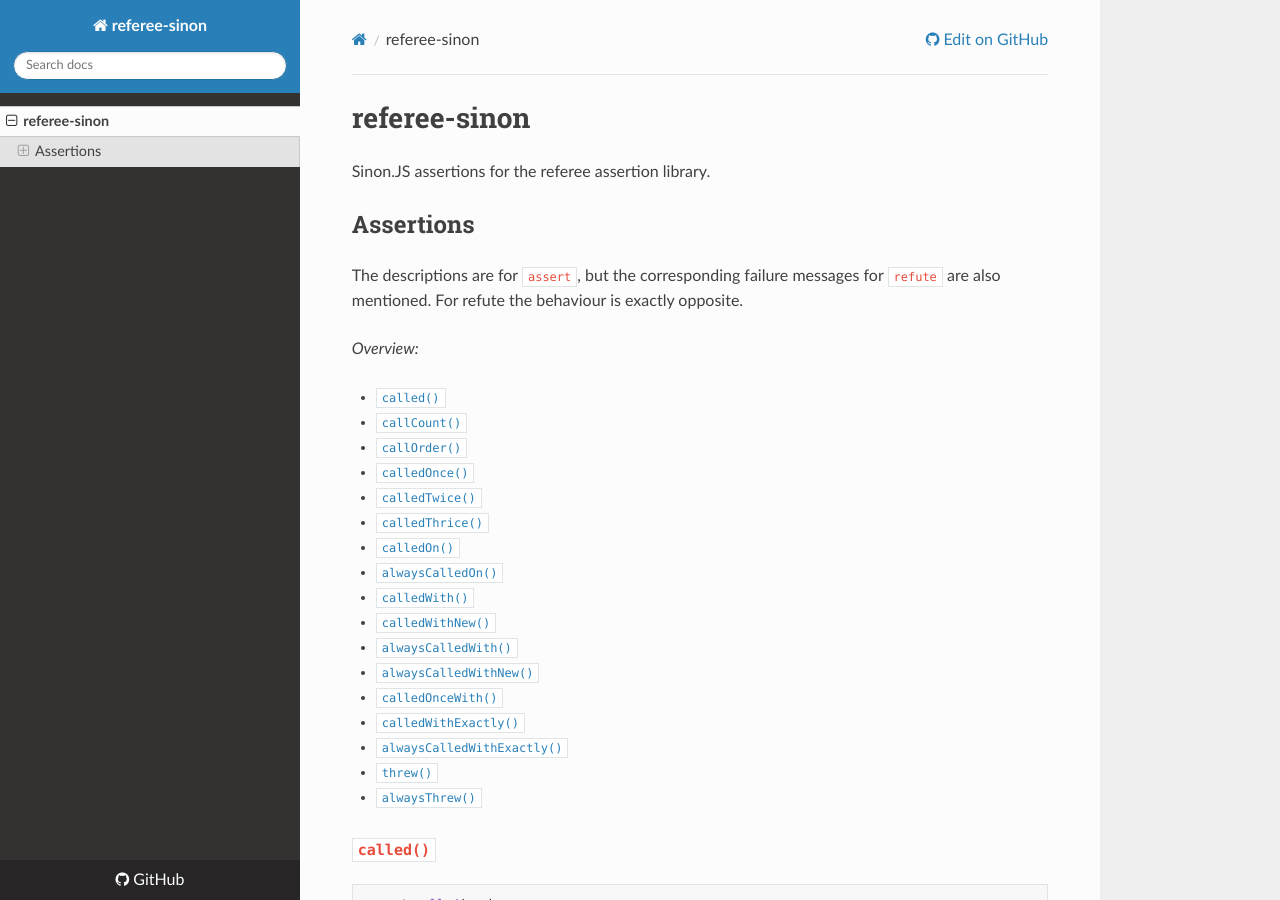
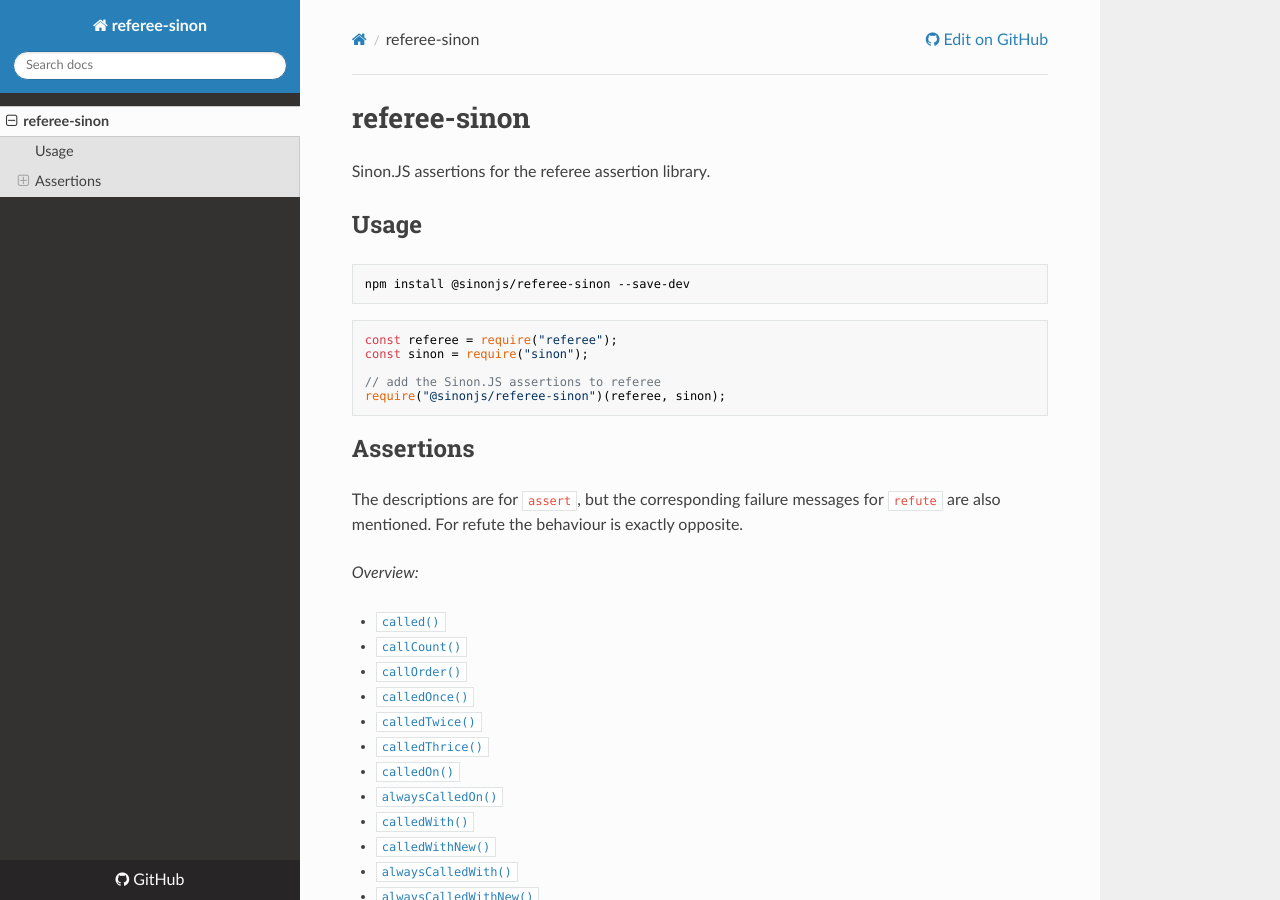
Before and after one commit to sinonjs/referee-sinon, an MkDocs documentation site: the page built from docs/index.md, in a window 1280 px wide and 900 px high. Built offline with MkDocs 1.6.1, drawn with Linux system fonts in a browser that asks for light colours; nearby versions of some CDN libraries.

Commit message:
Add usage instructions to README.md and docs

````diff
--- a/docs/index.md
+++ b/docs/index.md
@@ -1,6 +1,22 @@
 # referee-sinon
 
 Sinon.JS assertions for the referee assertion library.
+
+
+## Usage
+
+```shell
+npm install @sinonjs/referee-sinon --save-dev
+```
+
+```js
+const referee = require("referee");
+const sinon = require("sinon");
+
+// add the Sinon.JS assertions to referee
+require("@sinonjs/referee-sinon")(referee, sinon);
+```
+
 
 ## Assertions
 
````
Also changed, not shown: README.md (+20 -0 lines).
